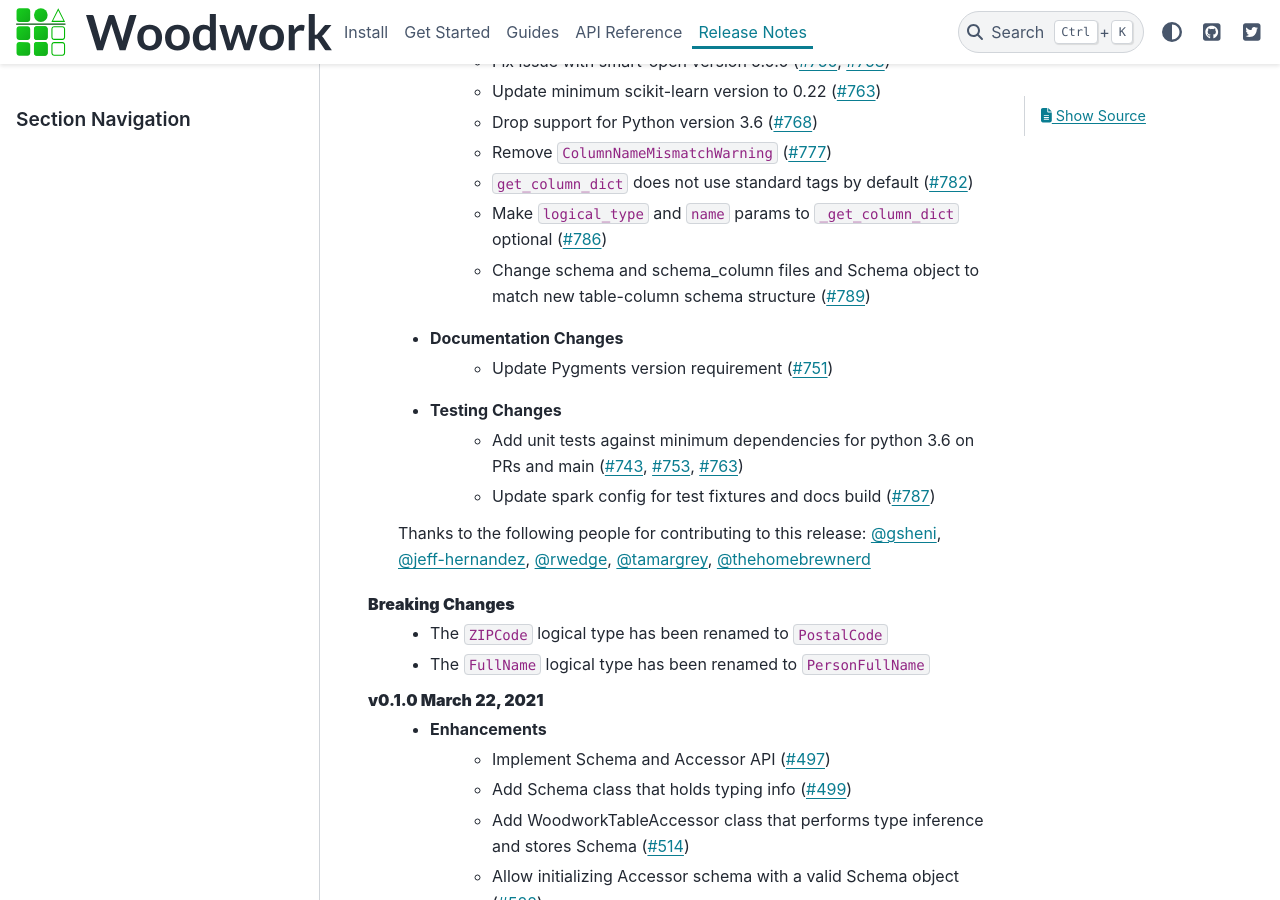
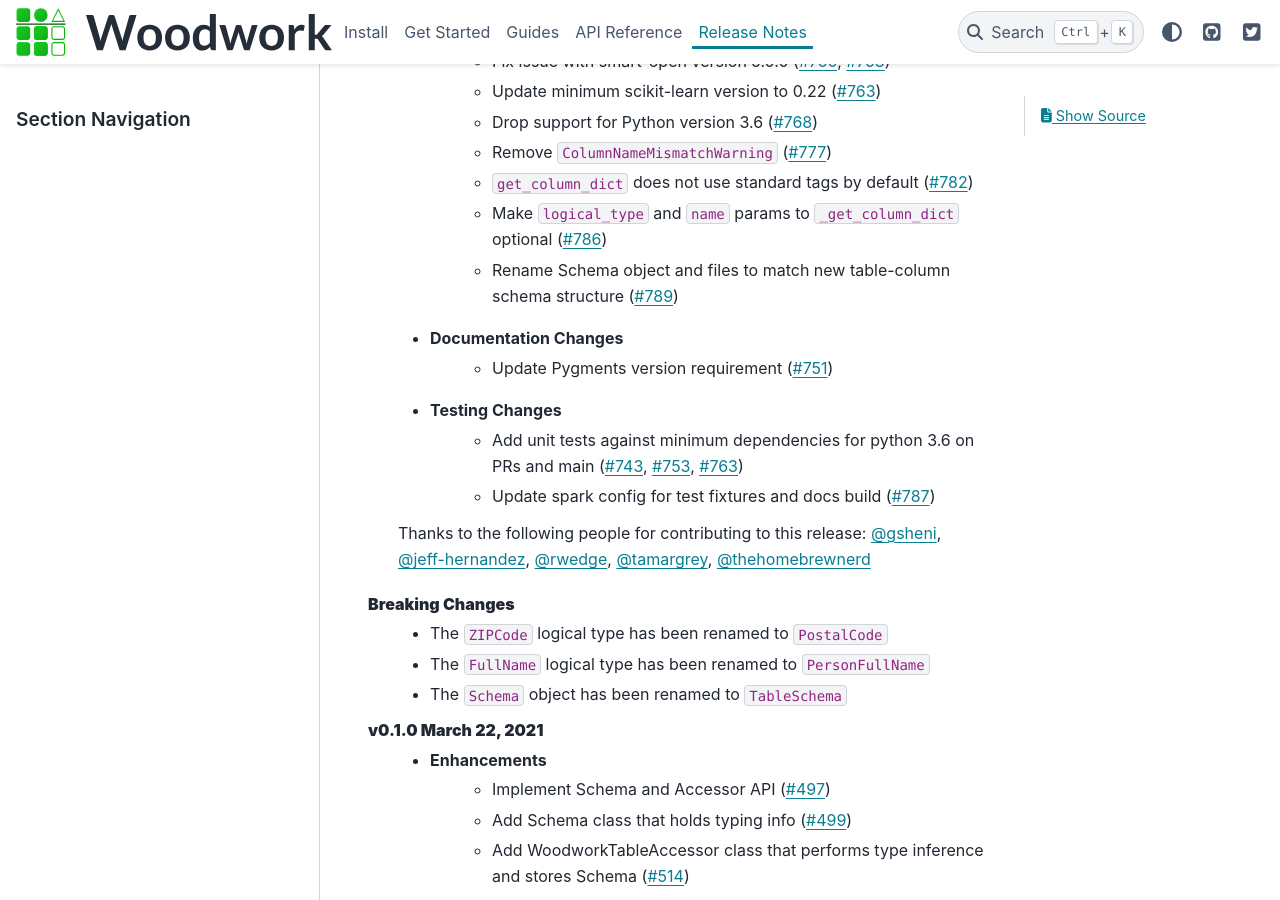
Before and after one commit to alteryx/woodwork, a Sphinx documentation site: the page built from docs/source/release_notes.rst, in a window 1280 px wide and 900 px high, scrolled down 659 px. Built offline with Sphinx 7.4.7 and the PyData theme 0.15.4, drawn with Linux system fonts in a browser that asks for light colours; comment, search, counter and statistics services are not loaded.

Commit message:
Add breaking change and update release note

```diff
--- a/docs/source/release_notes.rst
+++ b/docs/source/release_notes.rst
@@ -21,7 +21,7 @@ Release Notes
         * Remove ``ColumnNameMismatchWarning`` (:pr:`777`)
         * ``get_column_dict`` does not use standard tags by default (:pr:`782`)
         * Make ``logical_type`` and ``name`` params to ``_get_column_dict`` optional (:pr:`786`)
-        * Change schema and schema_column files and Schema object to match new table-column schema structure (:pr:`789`)
+        * Rename Schema object and files to match new table-column schema structure (:pr:`789`)
     * Documentation Changes
         * Update Pygments version requirement (:pr:`751`)
     * Testing Changes
@@ -34,6 +34,7 @@ Release Notes
 **Breaking Changes**
     * The ``ZIPCode`` logical type has been renamed to ``PostalCode``
     * The ``FullName`` logical type has been renamed to ``PersonFullName``
+    * The ``Schema`` object has been renamed to ``TableSchema``
 
 **v0.1.0 March 22, 2021**
     * Enhancements
```
